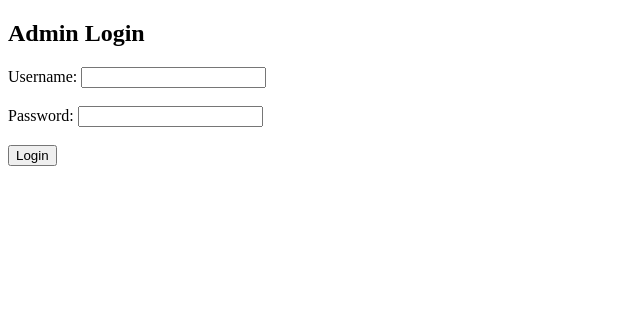
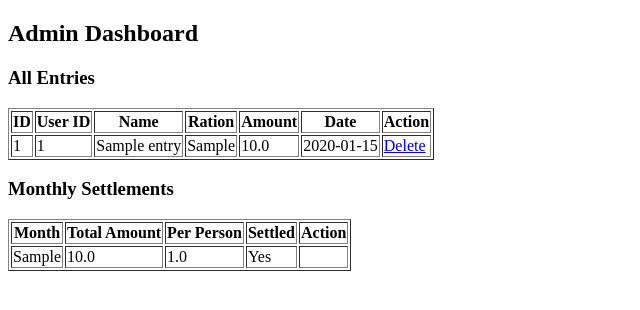
Before and after one commit to Naveentm16/ration-system, a Flask app: page /admin in a window 1280 px wide. Shown: the top 310 px of the page, without its empty margins (0-640 px from the left). Run offline with Flask 3, Linux system fonts and the light colour scheme; the visitor is signed in with stand-in values (Sample User, id 1); tables that the repository leaves empty hold one stand-in row (values such as "Sample post").

Commit message:
Update admin.html

```diff
--- a/templates/admin.html
+++ b/templates/admin.html
@@ -1,16 +1,58 @@
 <!DOCTYPE html>
 <html>
 <head>
-    <title>Admin Login</title>
+    <title>Admin Dashboard</title>
 </head>
 <body>
-    <h2>Admin Login</h2>
-    <form method="POST">
-        <label>Username:</label>
-        <input type="text" name="username" required><br><br>
-        <label>Password:</label>
-        <input type="password" name="password" required><br><br>
-        <button type="submit">Login</button>
-    </form>
+    <h2>Admin Dashboard</h2>
+
+    <h3>All Entries</h3>
+    <table border="1">
+        <tr>
+            <th>ID</th>
+            <th>User ID</th>
+            <th>Name</th>
+            <th>Ration</th>
+            <th>Amount</th>
+            <th>Date</th>
+            <th>Action</th>
+        </tr>
+        {% for entry in data %}
+        <tr>
+            <td>{{ entry.transaction_id }}</td>
+            <td>{{ entry.id }}</td>
+            <td>{{ entry.name }}</td>
+            <td>{{ entry.ration }}</td>
+            <td>{{ entry.amount }}</td>
+            <td>{{ entry.datetime }}</td>
+            <td><a href="/delete/{{ entry.transaction_id }}">Delete</a></td>
+        </tr>
+        {% endfor %}
+    </table>
+
+    <h3>Monthly Settlements</h3>
+    <table border="1">
+        <tr>
+            <th>Month</th>
+            <th>Total Amount</th>
+            <th>Per Person</th>
+            <th>Settled</th>
+            <th>Action</th>
+        </tr>
+        {% for s in settlements %}
+        <tr>
+            <td>{{ s.month }}</td>
+            <td>{{ s.total_amount }}</td>
+            <td>{{ s.per_person }}</td>
+            <td>{{ "Yes" if s.is_settled else "No" }}</td>
+            <td>
+                {% if not s.is_settled %}
+                    <a href="/settle_month/{{ s.month }}">Mark Settled</a>
+                {% endif %}
+            </td>
+        </tr>
+        {% endfor %}
+    </table>
+
 </body>
 </html>
```
